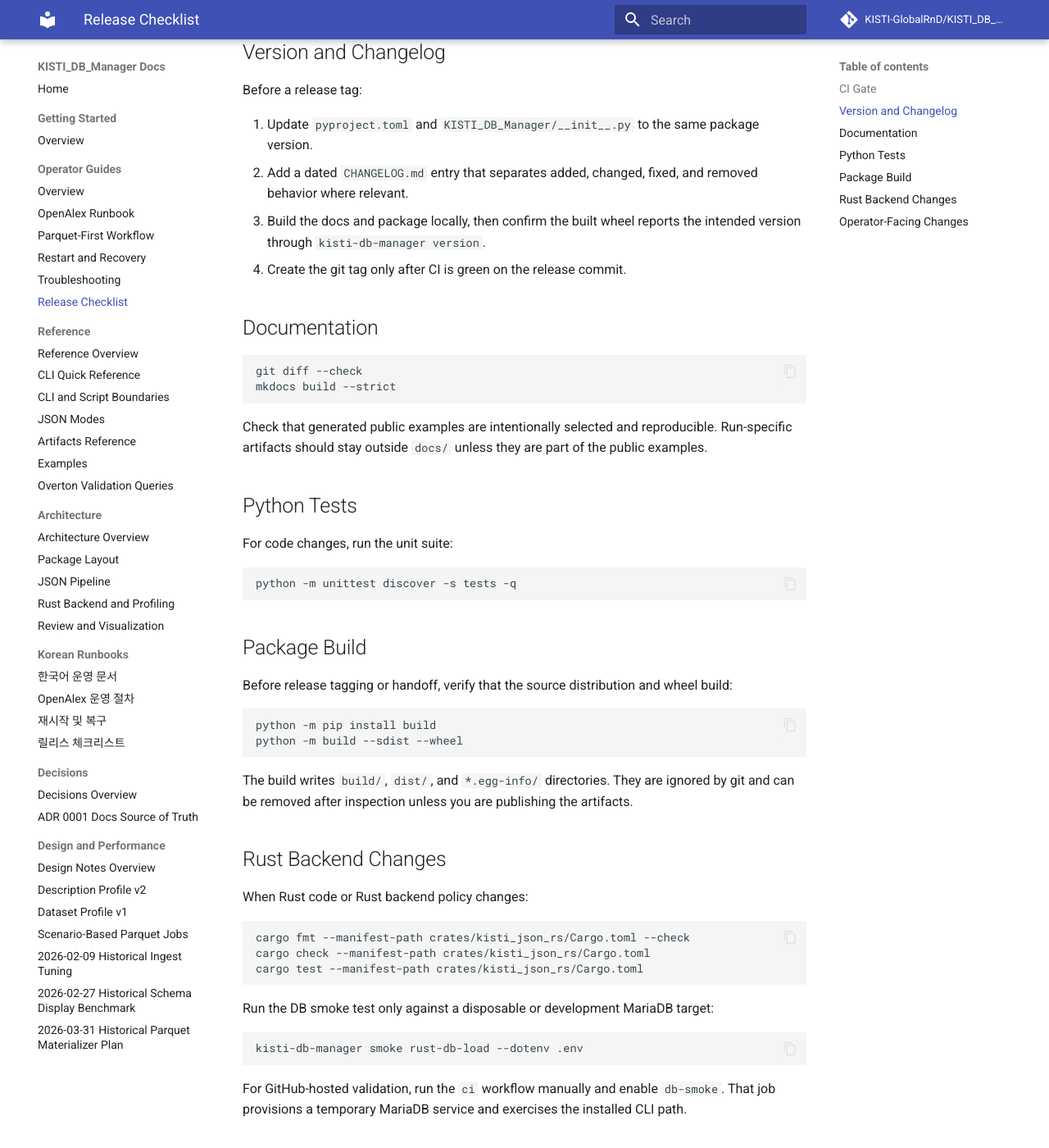
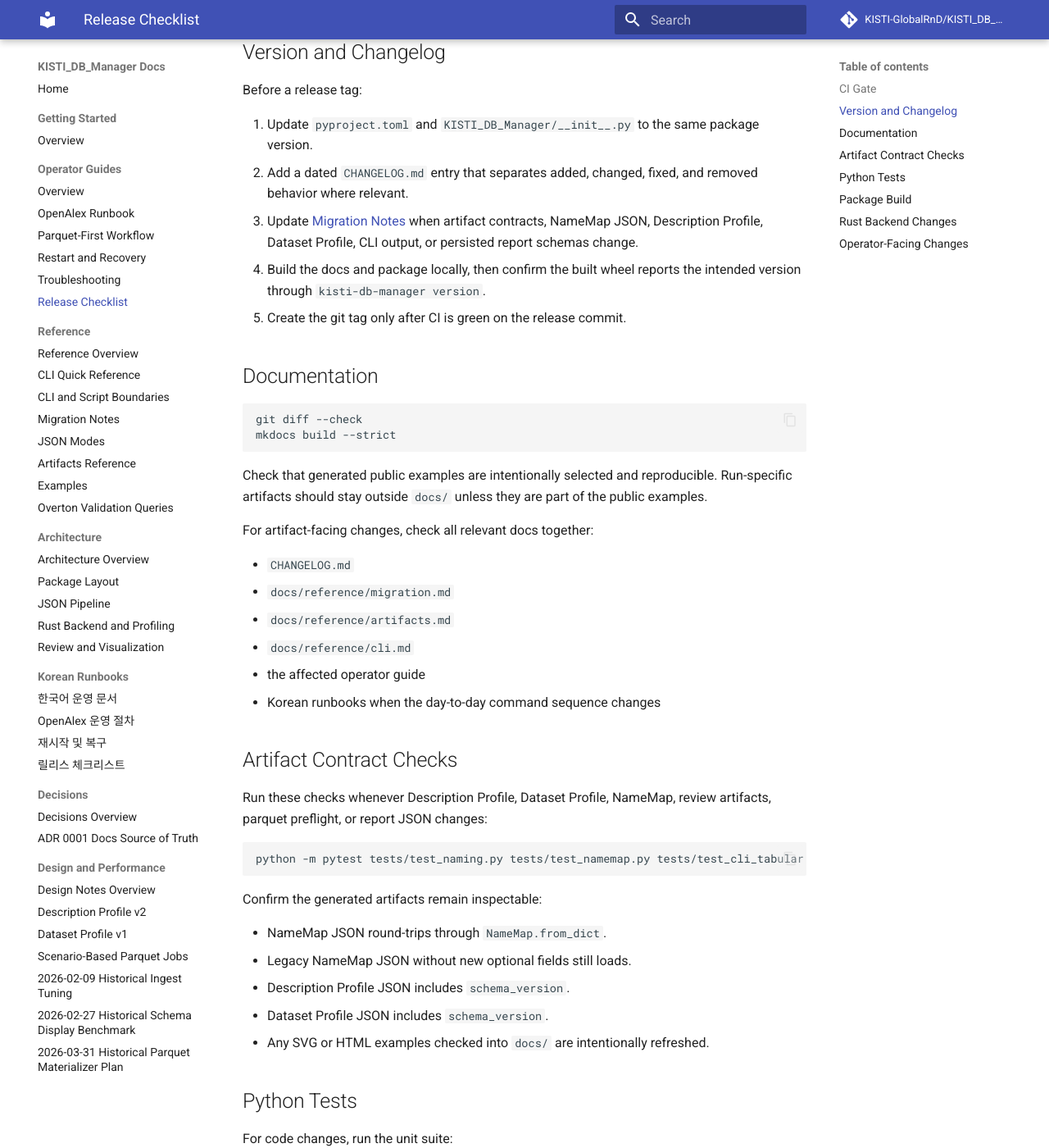
Before and after one commit to KISTI-GlobalRnD/KISTI_DB_Manager, an MkDocs documentation site: the page built from docs/operator-guides/release-checklist.md, in a window 1280 px wide and 1400 px high, scrolled down 551 px. Shown: the whole window at 82% size. Built offline with MkDocs 1.6.1 and Material for MkDocs 9.7.7, drawn with Linux system fonts in a browser that asks for light colours; comment, search, counter and statistics services are not loaded; some of the changed text lies outside the part shown.

Commit message:
Update release and migration docs

````diff
--- a/docs/operator-guides/release-checklist.md
+++ b/docs/operator-guides/release-checklist.md
@@ -25,9 +25,12 @@ Before a release tag:
    package version.
 2. Add a dated `CHANGELOG.md` entry that separates added, changed, fixed, and
    removed behavior where relevant.
-3. Build the docs and package locally, then confirm the built wheel reports the
+3. Update [Migration Notes](../reference/migration.md) when artifact contracts,
+   NameMap JSON, Description Profile, Dataset Profile, CLI output, or persisted
+   report schemas change.
+4. Build the docs and package locally, then confirm the built wheel reports the
    intended version through `kisti-db-manager version`.
-4. Create the git tag only after CI is green on the release commit.
+5. Create the git tag only after CI is green on the release commit.
 
 ## Documentation
 
@@ -38,6 +41,32 @@ mkdocs build --strict
 
 Check that generated public examples are intentionally selected and reproducible.
 Run-specific artifacts should stay outside `docs/` unless they are part of the public examples.
+
+For artifact-facing changes, check all relevant docs together:
+
+- `CHANGELOG.md`
+- `docs/reference/migration.md`
+- `docs/reference/artifacts.md`
+- `docs/reference/cli.md`
+- the affected operator guide
+- Korean runbooks when the day-to-day command sequence changes
+
+## Artifact Contract Checks
+
+Run these checks whenever Description Profile, Dataset Profile, NameMap,
+review artifacts, parquet preflight, or report JSON changes:
+
+```bash
+python -m pytest tests/test_naming.py tests/test_namemap.py tests/test_cli_tabular.py tests/test_dataset_profile.py -q
+```
+
+Confirm the generated artifacts remain inspectable:
+
+- NameMap JSON round-trips through `NameMap.from_dict`.
+- Legacy NameMap JSON without new optional fields still loads.
+- Description Profile JSON includes `schema_version`.
+- Dataset Profile JSON includes `schema_version`.
+- Any SVG or HTML examples checked into `docs/` are intentionally refreshed.
 
 ## Python Tests
 
@@ -84,3 +113,5 @@ installed CLI path.
 - Update the relevant operator guide, not only the reference page.
 - Update Korean runbooks when the day-to-day command sequence changes.
 - Keep README as a short portal; move operational detail into MkDocs.
+- Keep `CHANGELOG.md` and `docs/reference/migration.md` aligned when a change
+  affects saved artifacts or upgrade behavior.
--- a/mkdocs.yml
+++ b/mkdocs.yml
@@ -42,6 +42,7 @@ nav:
       - Reference Overview: reference/index.md
       - CLI Quick Reference: reference/cli.md
       - CLI and Script Boundaries: reference/script-boundaries.md
+      - Migration Notes: reference/migration.md
       - JSON Modes: reference/modes.md
       - Artifacts Reference: reference/artifacts.md
       - Examples: reference/examples.md
````
Also changed, not shown: CHANGELOG.md (+34 -0 lines), README.md (+3 -0 lines), docs/index.md (+3 -0 lines), docs/ko/release-checklist.md (+19 -2 lines), docs/reference/index.md (+1 -0 lines), docs/reference/migration.md (added, +121 -0 lines).
